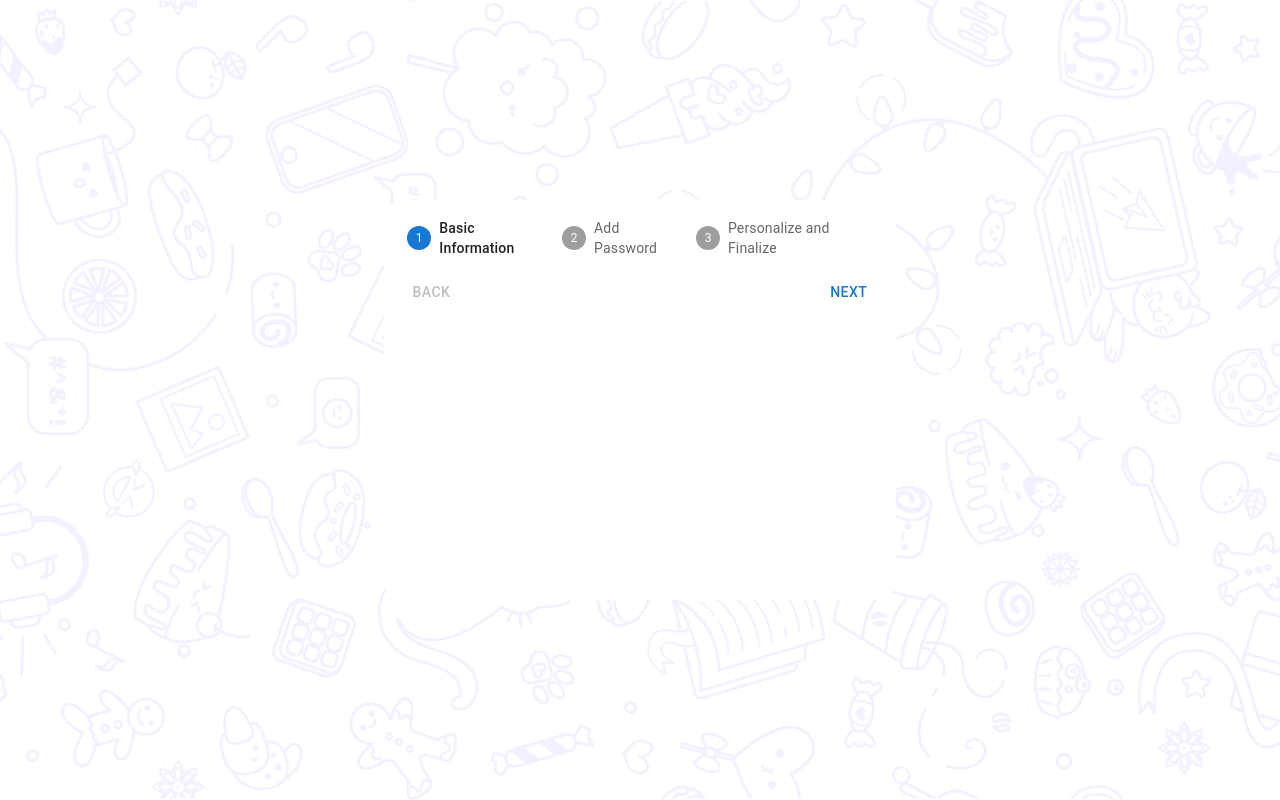
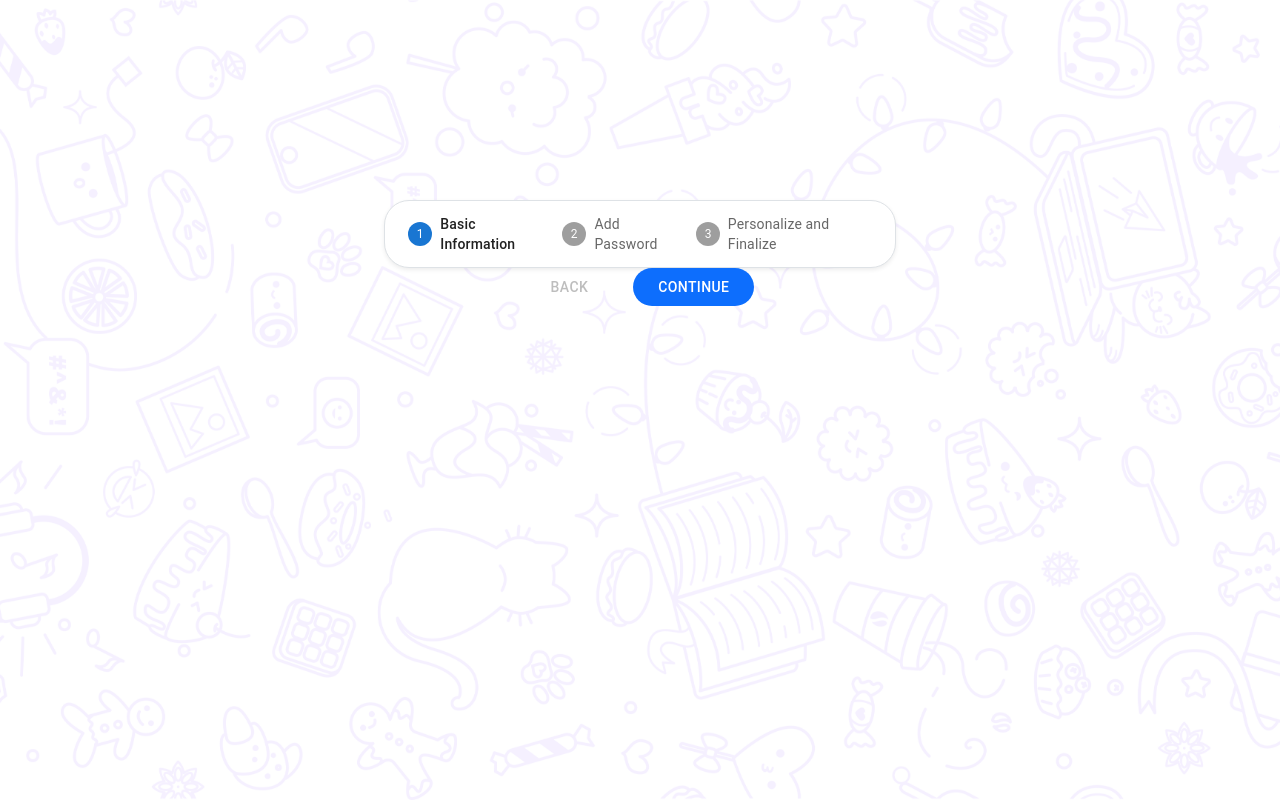
Before and after one commit to OshithRoshantha/Vibez-client, a React (Vite) app: page /Signup in a window 1280 px wide. Built offline with nearby package versions, Linux system fonts and the light colour scheme.

Commit message:
refactor StepperElement component; enhance styling and navigation logic

```diff
--- a/src/Components/StepperElement.jsx
+++ b/src/Components/StepperElement.jsx
@@ -1,20 +1,19 @@
 import React from 'react'
+import './Styles/StepperElement.css'
 import Box from '@mui/material/Box';
 import Stepper from '@mui/material/Stepper';
 import Step from '@mui/material/Step';
 import StepLabel from '@mui/material/StepLabel';
 import Button from '@mui/material/Button';
-import Typography from '@mui/material/Typography';
+import { Card } from './ui/card';
+import { useNavigate } from 'react-router-dom';
 
 
 export default function StepperElement() {
   const steps = ['Basic Information', 'Add Password', 'Personalize and Finalize'];
+  const navigate = useNavigate();
   const [activeStep, setActiveStep] = React.useState(0);
   const [skipped, setSkipped] = React.useState(new Set());
-
-  const isStepOptional = (step) => {
-    return step === 1;
-  };
 
   const isStepSkipped = (step) => {
     return skipped.has(step);
@@ -22,6 +21,9 @@ export default function StepperElement() {
 
   const handleNext = () => {
     let newSkipped = skipped;
+    if (activeStep === 2) {
+      navigate('/');
+    }
     if (isStepSkipped(activeStep)) {
       newSkipped = new Set(newSkipped.values());
       newSkipped.delete(activeStep);
@@ -35,25 +37,10 @@ export default function StepperElement() {
     setActiveStep((prevActiveStep) => prevActiveStep - 1);
   };
 
-  const handleSkip = () => {
-    if (!isStepOptional(activeStep)) {
-      throw new Error("You can't skip a step that isn't optional.");
-    }
-
-    setActiveStep((prevActiveStep) => prevActiveStep + 1);
-    setSkipped((prevSkipped) => {
-      const newSkipped = new Set(prevSkipped.values());
-      newSkipped.add(activeStep);
-      return newSkipped;
-    });
-  };
-
-  const handleReset = () => {
-    setActiveStep(0);
-  };
   return (
-    <div className='stepper-area'>
-      <Box sx={{ width: '100%' ,paddingTop:'3.5%',paddingX:'3%'}}>
+    <div>
+    <Card className='stepper-body'>
+      <Box sx={{ width: '100%',paddingX:'3%',paddingY:'2.5%'}}>
       <Stepper activeStep={activeStep}>
         {steps.map((label, index) => {
           const stepProps = {};
@@ -68,32 +55,26 @@ export default function StepperElement() {
           );
         })}
       </Stepper>
-      {activeStep === steps.length ? (
-        <React.Fragment>
-          <Box sx={{ display: 'flex', flexDirection: 'row', pt: 2 }}>
-            <Box sx={{ flex: '1 1 auto' }} />
-            <Button onClick={handleReset}>Reset</Button>
-          </Box>
-        </React.Fragment>
-      ) : (
-        <React.Fragment>
-          <Box sx={{ display: 'flex', flexDirection: 'row', pt: 2 }}>
+    </Box>
+    </Card>
+    <div className='stepper-buttons'>
+    <Box sx={{ display: 'flex', flexDirection: 'row',columnGap:'10px'}}>
             <Button
               color="inherit"
               disabled={activeStep === 0}
               onClick={handleBack}
-              sx={{ mr: 1 }}
+              sx={{paddingX:'25px',paddingY:'7px', borderRadius:'20px'}}
             >
               Back
             </Button>
-            <Box sx={{ flex: '1 1 auto' }} />
-            <Button onClick={handleNext}>
-              {activeStep === steps.length - 1 ? 'Finish' : 'Next'}
+            <Box />
+            <Button onClick={handleNext}
+              sx={{color:'white', fontSize:'700' ,backgroundColor:'#0d6efd', paddingX:'25px',paddingY:'7px' , borderRadius:'20px'}}
+            >
+              {activeStep === steps.length - 1 ? 'Create' : 'Continue'}
             </Button>
-          </Box>
-        </React.Fragment>
-      )}
     </Box>
+    </div>
     </div>
   )
 }
--- a/src/Components/Styles/StepperElement.css
+++ b/src/Components/Styles/StepperElement.css
@@ -1,8 +1,9 @@
-.stepper-area{
-    background-color: blue;
+.stepper-buttons{
     width: 100%;
-    height: 15%;
     display: flex;
     justify-content: center;
     align-items: center;
 }
+.stepper-body{
+    border-radius: 25px;
+}
--- a/src/Pages/Styles/Signup.css
+++ b/src/Pages/Styles/Signup.css
@@ -9,8 +9,7 @@
     background-size: cover;
 }
 .signup-container{
-    background-color: white;
     width: 40%;
     height: 50%;
-    border-radius: 20px;
+    border-radius: 30px;
 }
```
